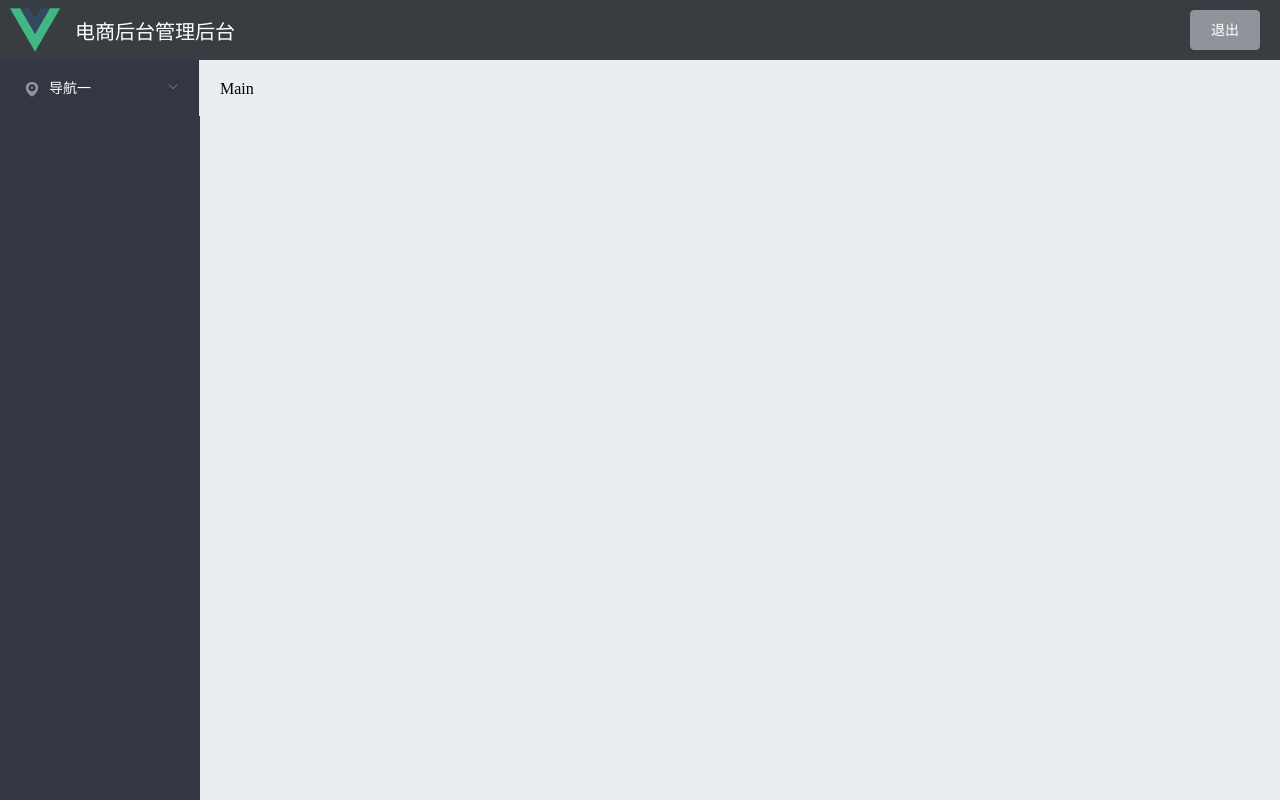
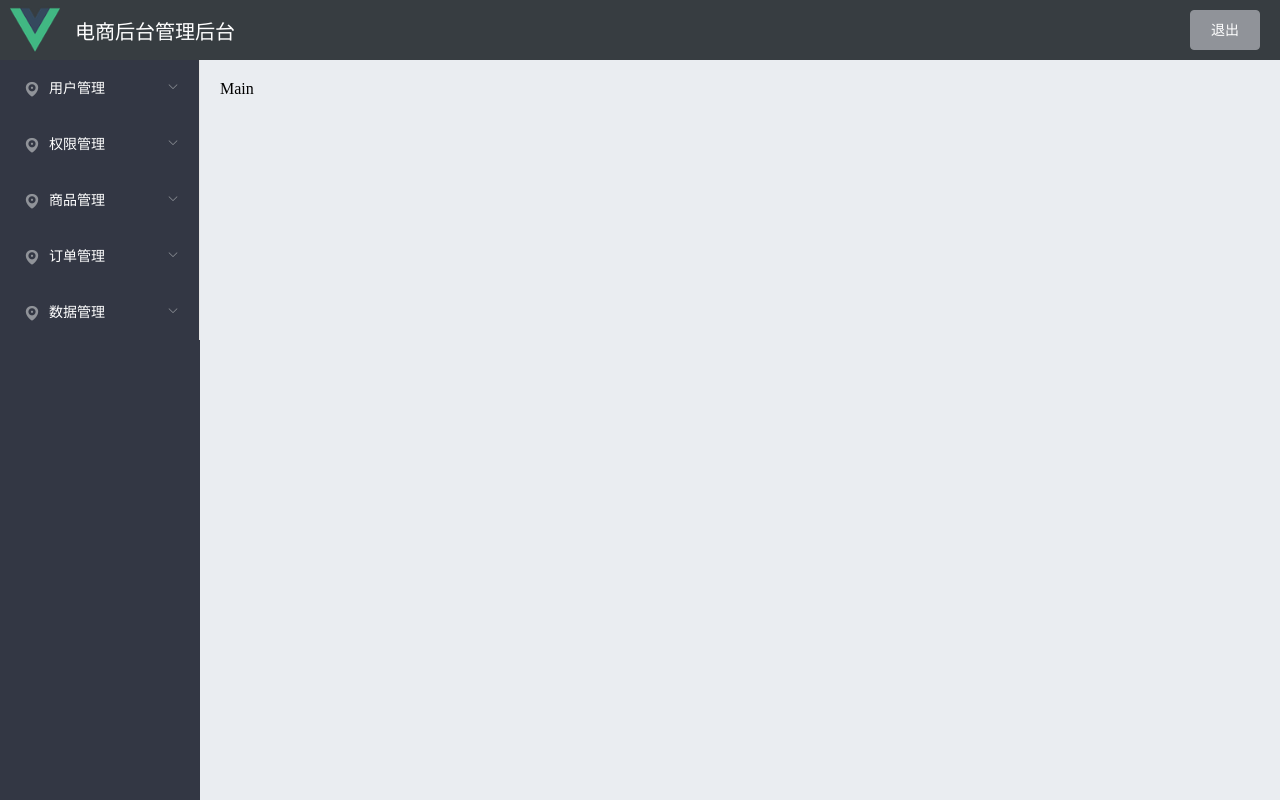
Before and after one commit to wanggw911/vue_shop, a Vue app: page /#/home in a window 1280 px wide. Built offline with nearby package versions, Linux system fonts and the light colour scheme.

Commit message:
左侧菜单列表数据模拟并加载显示

```diff
--- a/src/components/Home.vue
+++ b/src/components/Home.vue
@@ -16,18 +16,17 @@
                     text-color="#fff"
                     active-text-color="#ffd04b">
                     <!-- 一级菜单模板区 -->
-                    <el-submenu index="1">
+                    <el-submenu :index="item.id + ''" v-for="item in menuList" :key="item.id">
                         <!-- 一级菜单模版区域 -->
                         <template slot="title">
                             <i class="el-icon-location"></i>
-                            <span>导航一</span>
+                            <span>{{item.authName}}</span>
                         </template>
-
                         <!-- 二级菜单 -->
-                        <el-menu-item>
+                        <el-menu-item :index="subItem.id + ''" v-for="subItem in item.children" :key="subItem.id">
                             <template slot="title">
                                 <i class="el-icon-location"></i>
-                                <span>导航一</span>
+                                <span>{{subItem.authName}}</span>
                             </template>
                         </el-menu-item>
                     </el-submenu>
@@ -41,12 +40,88 @@
 
 <script>
 export default {
+    data() {
+        return {
+            menuList: []
+        }
+    },
+    // 界面一加载的时候，就获取左侧菜单的数据
+    created() {
+        this.getMenuList()
+    },
     methods:{
         logout() {
-            this.$message.success('退出登录成功')
+            this.$message.success('退出登录成功');
             window.sessionStorage.clear();
             this.$router.push("/login");
-        }
+        },
+        getMenuList() {
+            // 加载菜单数据
+            // const {data: res} = await this.$http.get('http');
+            // if(res.meta.status !== 200) return this.$message.error(res.meta.msg)
+            //console.log(res)
+
+            // 挂载到页面data里面去
+            this.menuList = [
+                {'id': 1,
+                'authName': '用户管理',
+                'path': '',
+                'children': [
+                    {'id': 11,
+                    'authName': '用户列表',
+                    'path': '',
+                    'children': '',},
+                ],},
+                {'id': 2,
+                'authName': '权限管理',
+                'path': '',
+                'children': [
+                    {'id': 21,
+                    'authName': '角色列表',
+                    'path': '',
+                    'children': '',},
+                    {'id': 22,
+                    'authName': '权限列表',
+                    'path': '',
+                    'children': '',},
+                ],},
+                {'id': 5,
+                'authName': '商品管理',
+                'path': '',
+                'children': [
+                    {'id': 51,
+                    'authName': '商品列表',
+                    'path': '',
+                    'children': '',},
+                    {'id': 52,
+                    'authName': '分类参数',
+                    'path': '',
+                    'children': '',},
+                    {'id': 53,
+                    'authName': '商品分类',
+                    'path': '',
+                    'children': '',},
+                ],},
+                {'id': 3,
+                'authName': '订单管理',
+                'path': '',
+                'children': [
+                    {'id': 31,
+                    'authName': '订单列表',
+                    'path': '',
+                    'children': '',},
+                ],},
+                {'id': 4,
+                'authName': '数据管理',
+                'path': '',
+                'children': [
+                    {'id': 41,
+                    'authName': '数据报表',
+                    'path': '',
+                    'children': '',},
+                ],},
+            ]
+        },
     }
 }
 </script>
--- a/src/main.js
+++ b/src/main.js
@@ -13,7 +13,9 @@ import axios from 'axios'
 // 配置请求的根路径
 axios.defaults.baseURL = 'http://'
 axios.interceptors.request.use(config => {
-   window.sessionStorage.getItem('token')
+  console.log(config)
+  config.headers.Authorization = window.sessionStorage.getItem('token')
+  return config
 })
 // 关联Vue属性
 Vue.prototype.$http = axios
```
